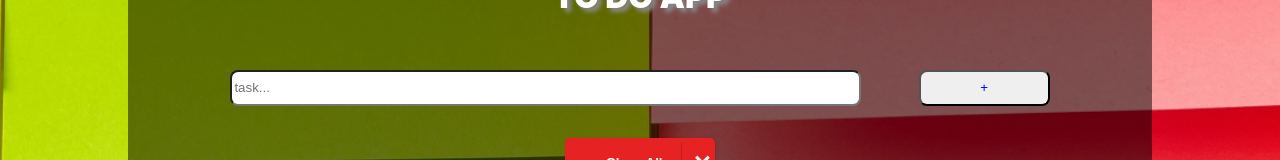
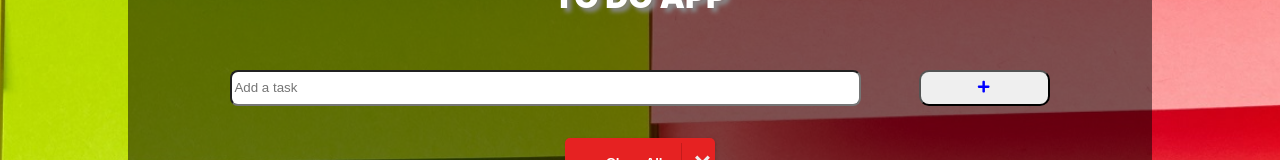
Before and after one commit to arielgomezmendez/to-do-app-react-1, a React (Create React App) app: page / in a window 1280 px wide. Shown: the part 249-409 px from the top of the page. Built offline with nearby package versions, Linux system fonts and the light colour scheme.

Commit message:
Add plus icon to add task button

```diff
--- a/src/components/Button/Button.css
+++ b/src/components/Button/Button.css
@@ -5,5 +5,5 @@
     color: blue;
     height: 36%;
     width: 16%;
-    border-radius: 8px;
+    border-radius: 10px;
 }
--- a/src/components/Form/Form.js
+++ b/src/components/Form/Form.js
@@ -3,6 +3,7 @@ import Button from "../Button/Button";
 import { useState } from "react";
 import { useEffect } from "react";
 import "./Form.css";
+import { FaPlus } from "react-icons/fa";
 
 const Form = ({ task, setTask }) => {
   const [input, setInput] = useState("");
@@ -30,13 +31,13 @@ const Form = ({ task, setTask }) => {
     <form className="Form">
       <input
         className="input"
-        placeholder="task..."
+        placeholder="Add a task"
         required
         onChange={handleInput}
         value={input}
       ></input>
       <Button
-        children="+"
+        children={<FaPlus/>}
         type="button"
         onClick={() => createTask()}
         buttontype="addTask"
```
